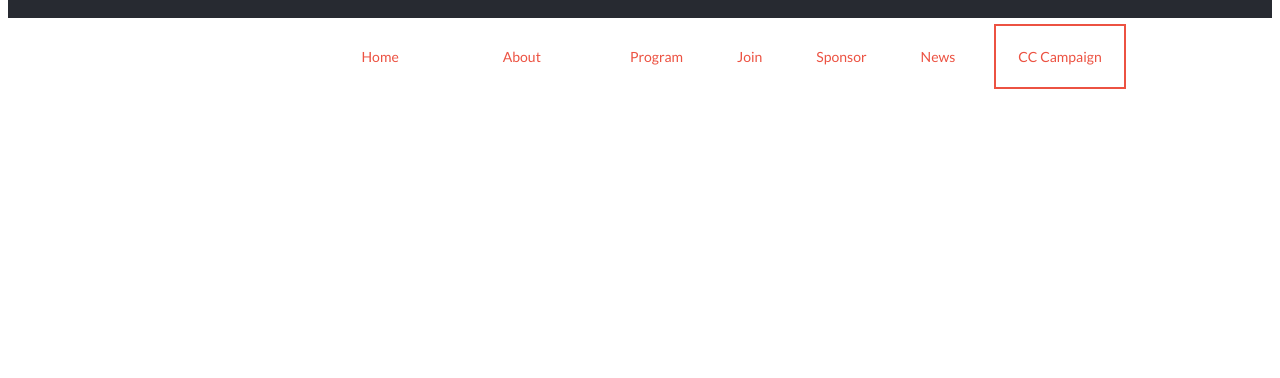
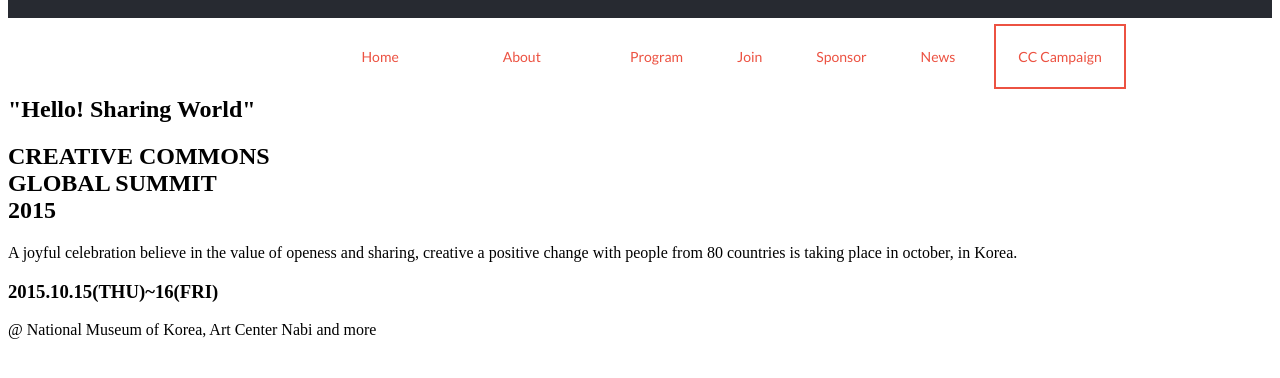
Before and after one commit to tonnymuchui/Conference, a plain HTML site: page index.html in a window 1280 px wide. Shown: the part 38-416 px from the top of the page. Drawn offline with Linux system fonts and the light colour scheme; a web font is replaced by a local one.

Commit message:
add landing section

```diff
--- a/index.html
+++ b/index.html
@@ -40,6 +40,19 @@
 
         </nav>
     </header>
+    <section class="landing">
+
+        <div class="landing-content">
+            <h1 class="heading1">"Hello! Sharing World" </h1>
+            <h2 class="heading2">CREATIVE COMMONS <br>GLOBAL SUMMIT <br>2015</h2>
+            <p class="heading-text">A joyful celebration believe in the value of openess and sharing, creative a positive change with people from 80 countries is taking place in october, in Korea.</p>
+            <h3 class="heading-date">2015.10.15(THU)~16(FRI)</h3>
+            <p>@ National Museum of Korea, Art Center Nabi and more</p>
+        </div>
+    </section>
+
+
+
     <script src="./js/script.js" async defer></script>
 </body>
 </html>
```
